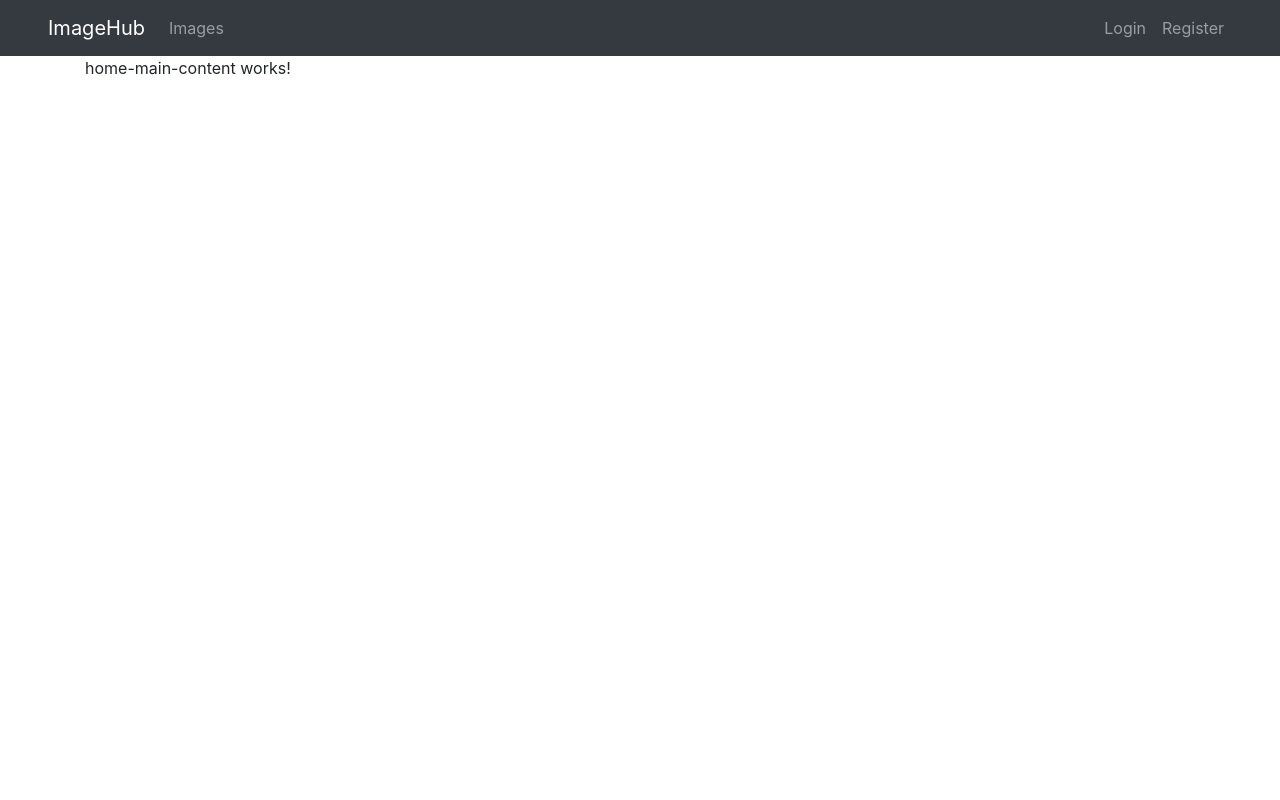
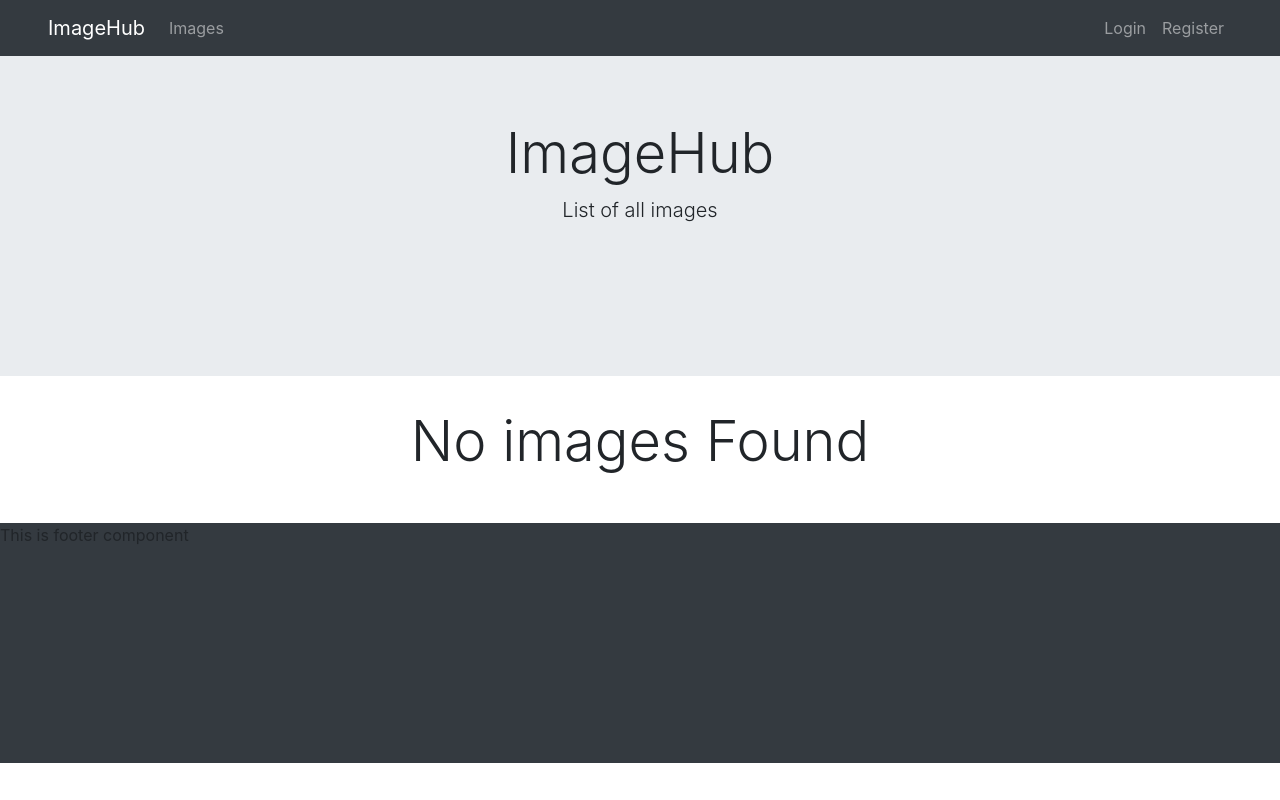
Before and after one commit to Debarshi95/Angular-ImageHub, an Angular app: page / in a window 1280 px wide. Built offline with nearby package versions, Linux system fonts and the light colour scheme; no server answers.

Commit message:
ui and other changes

```diff
--- a/src/app/app.component.html
+++ b/src/app/app.component.html
@@ -1,6 +1,4 @@
 <div>
   <app-navbar></app-navbar>
-  <div class="container">
-    <router-outlet></router-outlet>
-  </div>
+  <router-outlet></router-outlet>
 </div>
--- a/src/app/app.module.ts
+++ b/src/app/app.module.ts
@@ -8,7 +8,7 @@ import { AppComponent } from "./app.component";
 import { NavbarComponent } from "./components/navbar/navbar.component";
 import { LoginComponent } from "./components/login/login.component";
 import { RegisterComponent } from "./components/register/register.component";
-import { HomeMainContentComponent } from "./components/home-main-content/home-main-content.component";
+import { HomeComponent } from "./components/home/home.component";
 import { HomeFooterComponent } from "./components/home-footer/home-footer.component";
 import { DashboardComponent } from "./components/dashboard/dashboard.component";
 import { ImagesComponent } from "./components/images/images.component";
@@ -22,7 +22,7 @@ import { ChangePasswordComponent } from "./components/change-password/change-pas
     NavbarComponent,
     LoginComponent,
     RegisterComponent,
-    HomeMainContentComponent,
+    HomeComponent,
     HomeFooterComponent,
     DashboardComponent,
     ImagesComponent,
--- a/src/app/components/dashboard/dashboard.component.html
+++ b/src/app/components/dashboard/dashboard.component.html
@@ -1 +1,4 @@
-<p>dashboard works!</p>
+<div>
+  <h3 class="mx-auto">Welcome to Dashboard</h3>
+  <a routerLink="/upload" class="btn btn-primary mt-4">Upload Image</a>
+</div>
--- a/src/app/components/home-footer/home-footer.component.html
+++ b/src/app/components/home-footer/home-footer.component.html
@@ -1 +1,3 @@
-<p>home-footer works!</p>
+<div class="bg-dark" style="height:15rem;">
+  This is footer component
+</div>
--- a/src/app/components/home-main-content/home-main-content.component.html
+++ /dev/null
@@ -1 +0,0 @@
-<p>home-main-content works!</p>
--- a/src/app/components/home-main-content/home-main-content.component.ts
+++ /dev/null
@@ -1,15 +0,0 @@
-import { Component, OnInit } from '@angular/core';
-
-@Component({
-  selector: 'app-home-main-content',
-  templateUrl: './home-main-content.component.html',
-  styleUrls: ['./home-main-content.component.css']
-})
-export class HomeMainContentComponent implements OnInit {
-
-  constructor() { }
-
-  ngOnInit() {
-  }
-
-}
--- /dev/null
+++ b/src/app/components/home/home.component.html
@@ -0,0 +1,10 @@
+<div class="jumbotron jumbotron-fluid" style="height:20rem;">
+  <div class="container">
+    <h1 class="display-4 text-center">ImageHub</h1>
+    <p class="lead text-center">
+      List of all images
+    </p>
+  </div>
+</div>
+<app-images></app-images>
+<app-home-footer></app-home-footer>
--- /dev/null
+++ b/src/app/components/home/home.component.ts
@@ -0,0 +1,12 @@
+import { Component, OnInit } from "@angular/core";
+
+@Component({
+  selector: "app-home",
+  templateUrl: "./home.component.html",
+  styleUrls: ["./home.component.css"]
+})
+export class HomeComponent implements OnInit {
+  constructor() {}
+
+  ngOnInit() {}
+}
--- a/src/app/components/images/images.component.html
+++ b/src/app/components/images/images.component.html
@@ -1,3 +1,4 @@
+<div class="container">
   <div *ngIf="images">
     <div class="card mx-auto mt-5 mb-5">
       <div class="card-body">
@@ -8,3 +9,7 @@
       </div>
     </div>
   </div>
+  <div class="text-center">
+    <h4 class="display-4 mb-5">No images Found</h4>
+  </div>
+</div>
```
Also changed, not shown: src/app/app-routing.module.ts (+7 -4 lines), src/app/components/home/home.component.css (added), 2 other files (tests, documents, lock files or other folders). Lines whose indentation alone changed are shown as unchanged.
